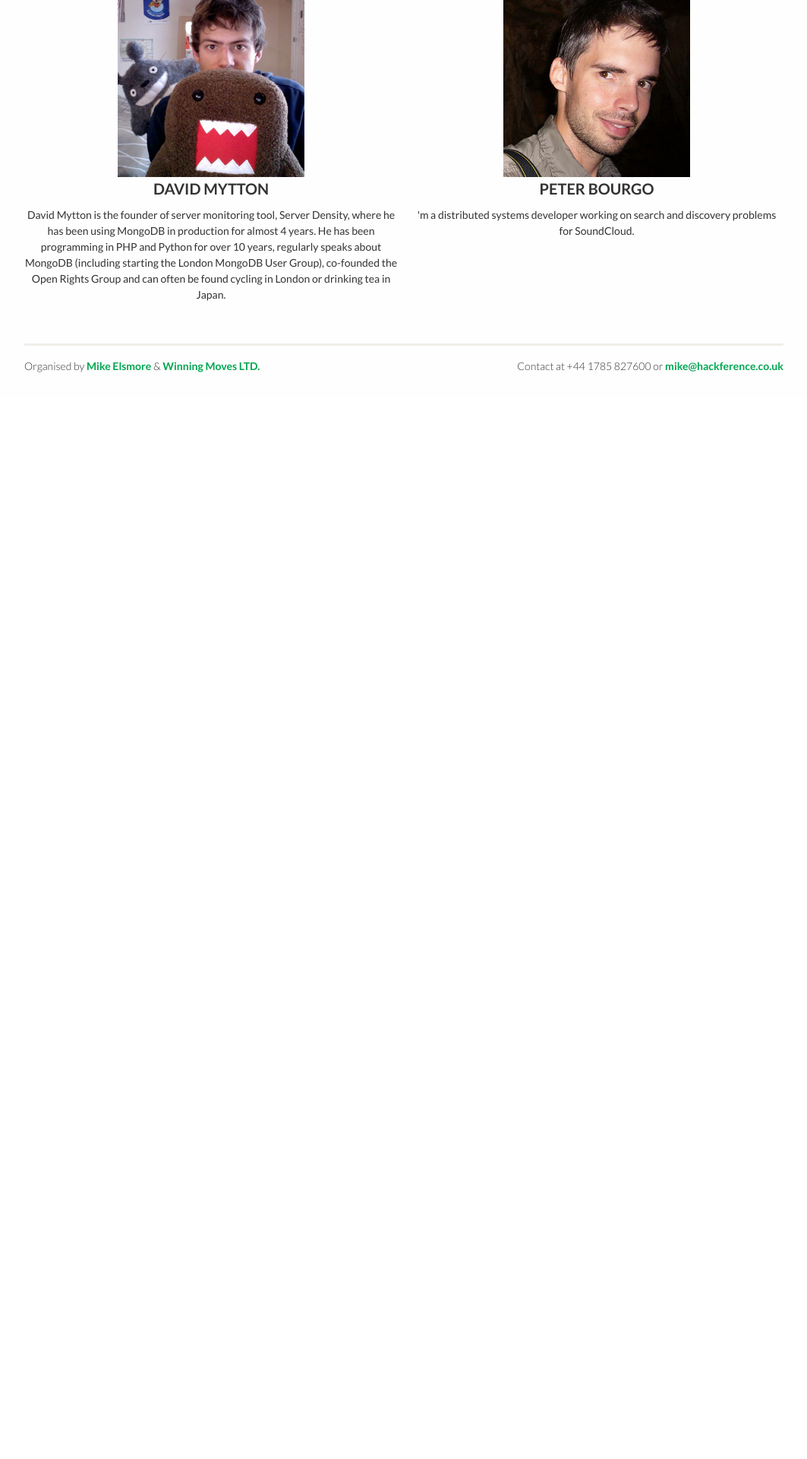
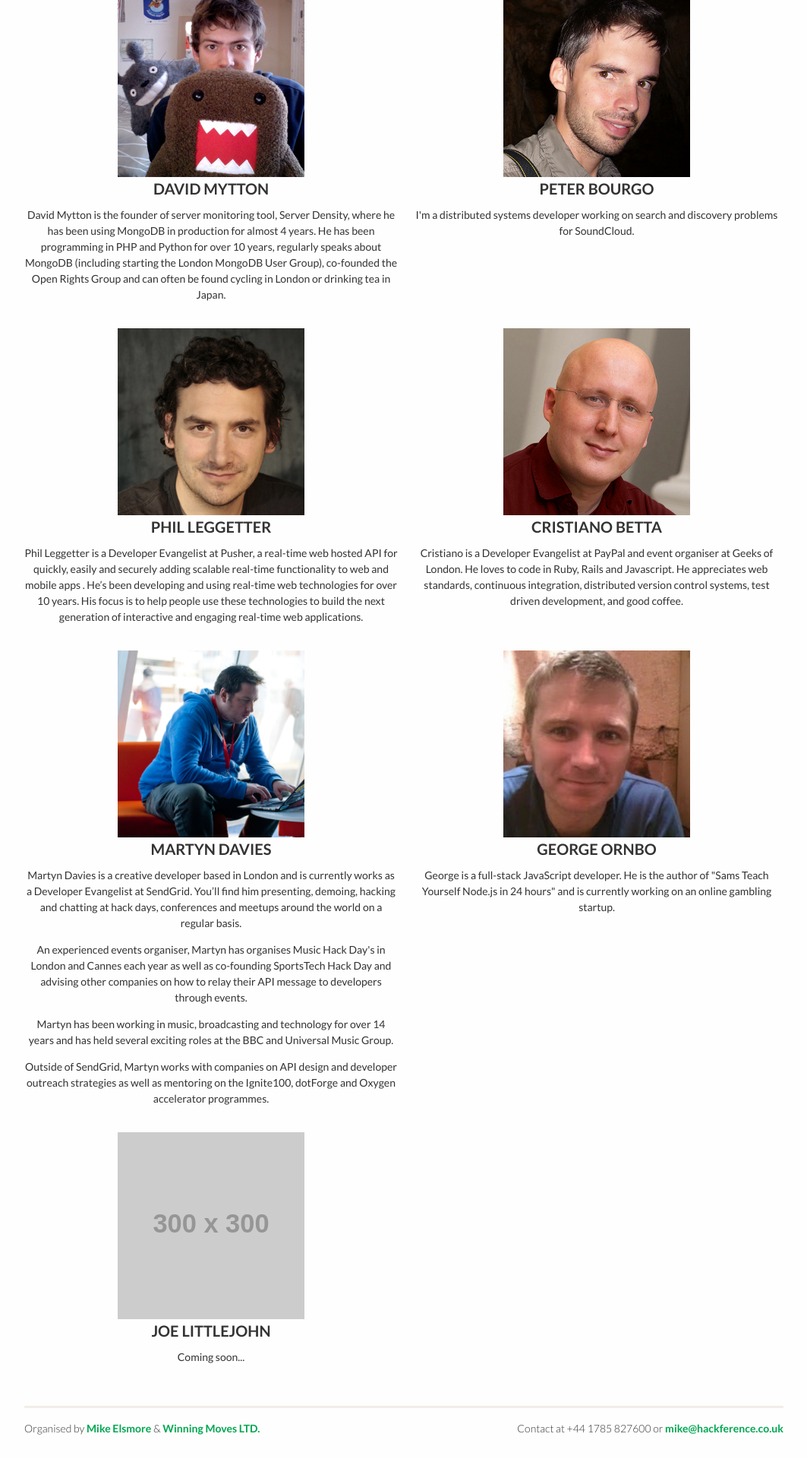
Before and after one commit to hackference/hackference-2013, a PHP site: page /speakers in a window 1280 px wide. Shown: the part 768-2688 px from the top of the page at 76% size, without its empty margins (108-1171 px from the left). Before the commit the page ends 1258 px from the top, so only its background shows below. Run offline with PHP 8.4, Linux system fonts and the light colour scheme; grey boxes labelled with a size stand in for pictures from a placeholder-image service; some libraries are stand-ins or nearby versions.

Commit message:
Add 2 more speakers to the speakers page

```diff
--- a/config.php
+++ b/config.php
@@ -2,4 +2,4 @@
 
 //-- Config File
 $early_bird = true;
-$site_url = "http://localhost/hackference/";
+$site_url = "/";
--- a/footer.php
+++ b/footer.php
@@ -6,8 +6,8 @@
 		</div>
 		<div class="section group footer">
 			<div class="col span_10_of_10 ">
-				<div class="footerLeft">Organised by <a href=''>Mike Elsmore</a> & <a href=''>Winning Moves LTD.</a></div>
-				<div class="footerRight">Contact  at +44 1785 827600 or <a href=''>mike@hackference.co.uk</a></div>
+				<div class="footerLeft">Organised by <a href='http://elsmore.me' >Mike Elsmore</a> & <a href='http://www.winningmoves.com'>Winning Moves LTD.</a></div>
+				<div class="footerRight">Contact  at +44 1785 827600 or <a href='http://www.google.com/recaptcha/mailhide/d?k=01oJDLobB1Sohp8O3FcGHhJw==&c=A-BtAfYTiYybl7vlMHAlSnYjoNIe_CS7Av3kPhyYgSw='>mike@hackference.co.uk</a></div>
 			</div>
 		</div>
 	</div>
--- a/header.php
+++ b/header.php
@@ -28,7 +28,7 @@ include("config.php");
 	{
 		?>
 		<div id="flashMessage">
-			Get in quick - <strong><a href=''>Early bird tickets only £65</a></strong>
+			Get in quick - <strong><a href='<?php echo $site_url; ?>buy'>Early bird tickets only £65</a></strong>
 		</div>
 		<?php
 	}
--- a/speakers.php
+++ b/speakers.php
@@ -48,7 +48,62 @@ include("header.php");
 					<img src='<?php echo $site_url; ?>img/speakers/peter-bourgon.jpg' />
 				</div>
 				<div class="speakerName">Peter Bourgo</div>
-				<p>'m a distributed systems developer working on search and discovery problems for SoundCloud.</p>
+				<p>I'm a distributed systems developer working on search and discovery problems for SoundCloud.</p>
+			</div>
+
+		</div>
+
+		<div class="section group">
+
+			<div class="col span_5_of_10 speakerSingle">
+				<div class="speakerPicture">
+					<img src='<?php echo $site_url; ?>img/speakers/phil-leggetter.jpg' />
+				</div>
+				<div class="speakerName">Phil Leggetter</div>
+				<p>Phil Leggetter is a Developer Evangelist at Pusher, a real-time web hosted API for quickly, easily and securely adding scalable real-time functionality to web and mobile apps . He’s been developing and using real-time web technologies for over 10 years. His focus is to help people use these technologies to build the next generation of interactive and engaging real-time web applications.</p>
+			</div>
+
+			<div class="col span_5_of_10 speakerSingle">
+				<div class="speakerPicture">
+					<img src='<?php echo $site_url; ?>img/speakers/cristiano-betta.jpg' />
+				</div>
+				<div class="speakerName">Cristiano Betta</div>
+				<p>Cristiano is a Developer Evangelist at PayPal and event organiser at Geeks of London. He loves to code in Ruby, Rails and Javascript. He appreciates web standards, continuous integration, distributed version control systems, test driven development, and good coffee.</p>
+			</div>
+
+		</div>
+
+		<div class="section group">
+
+			<div class="col span_5_of_10 speakerSingle">
+				<div class="speakerPicture">
+					<img src='<?php echo $site_url; ?>img/speakers/martyn-davies.jpg' />
+				</div>
+				<div class="speakerName">Martyn Davies</div>
+				<p>Martyn Davies is a creative developer based in London and is currently works as a Developer Evangelist at SendGrid. You’ll find him presenting, demoing, hacking and chatting at hack days, conferences and meetups around the world on a regular basis.</p>
+                <p>An experienced events organiser, Martyn has organises Music Hack Day's in London and Cannes each year as well as co-founding SportsTech Hack Day and advising other companies on how to relay their API message to developers through events.</p>
+                <p>Martyn has been working in music, broadcasting and technology for over 14 years and has held several exciting roles at the BBC and Universal Music Group.</p>
+                <p>Outside of SendGrid, Martyn works with companies on API design and developer outreach strategies as well as mentoring on the Ignite100, dotForge and Oxygen accelerator programmes.</p>
+			</div>
+
+			<div class="col span_5_of_10 speakerSingle">
+				<div class="speakerPicture">
+					<img src='<?php echo $site_url; ?>img/speakers/george-ornbo.jpg' />
+				</div>
+				<div class="speakerName">George Ornbo</div>
+				<p>George is a full-stack JavaScript developer. He is the author of "Sams Teach Yourself Node.js in 24 hours" and is currently working on an online gambling startup.</p>
+			</div>
+
+		</div>
+
+		<div class="section group">
+
+			<div class="col span_5_of_10 speakerSingle">
+				<div class="speakerPicture">
+					<img src='http://fakeimg.pl/300x300/ccc/fff/?text=Coming%20Soon' />
+				</div>
+				<div class="speakerName">Joe Littlejohn</div>
+				<p>Coming soon...</p>
 			</div>
 
 		</div>
```
Also changed, not shown: index.php (+4 -4 lines), img/speakers/george-ornbo.jpg (added), img/speakers/martyn-davies.jpg (added).
